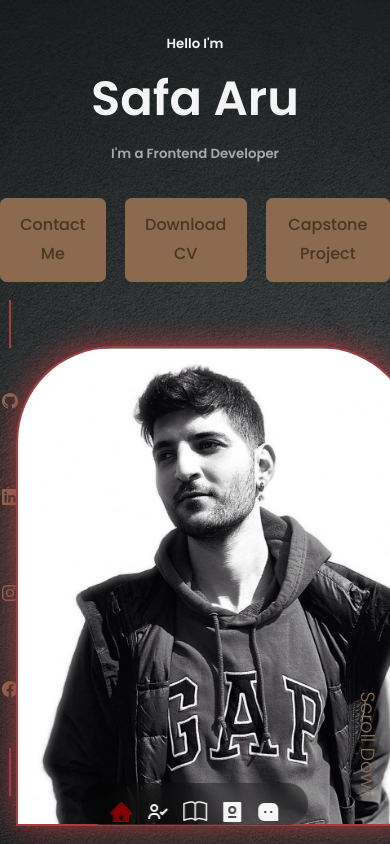
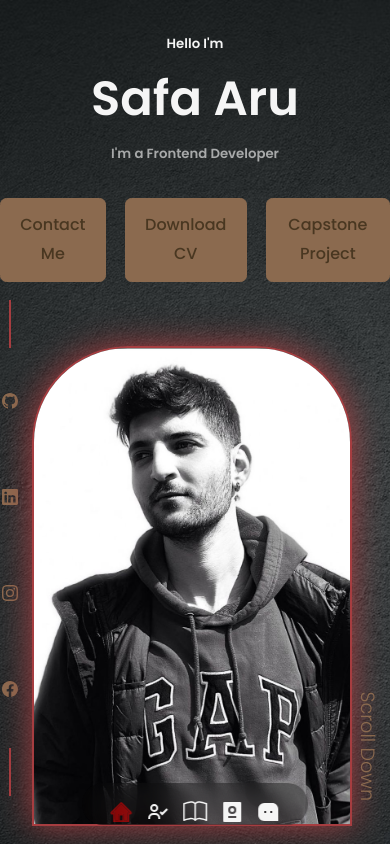
Before and after one commit to arusafa/Safa_Aru_W23Portfolio, a React (Create React App) app: page / in a window 390 px wide. Shown: the top 844 px of the page. Built offline with nearby package versions, Linux system fonts and the light colour scheme; the HTML template or start-up script is replaced by a standard one.

Commit message:
media queries added

```diff
--- a/src/components/header/Header.css
+++ b/src/components/header/Header.css
@@ -95,6 +95,8 @@ header{
         display: flex;
     }
     .me{
-        max-width: 400px
+        margin-left:1rem;
+        max-width: 20rem;
+
     }
 }
```
